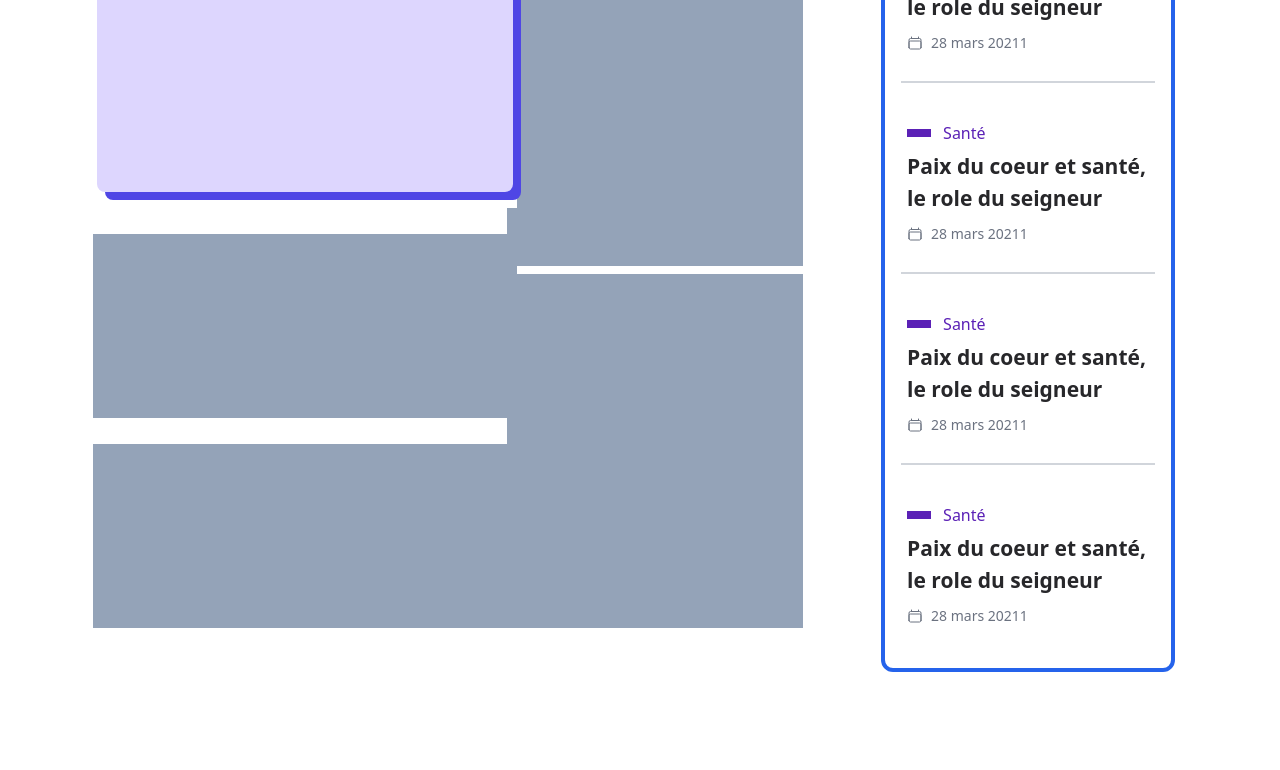
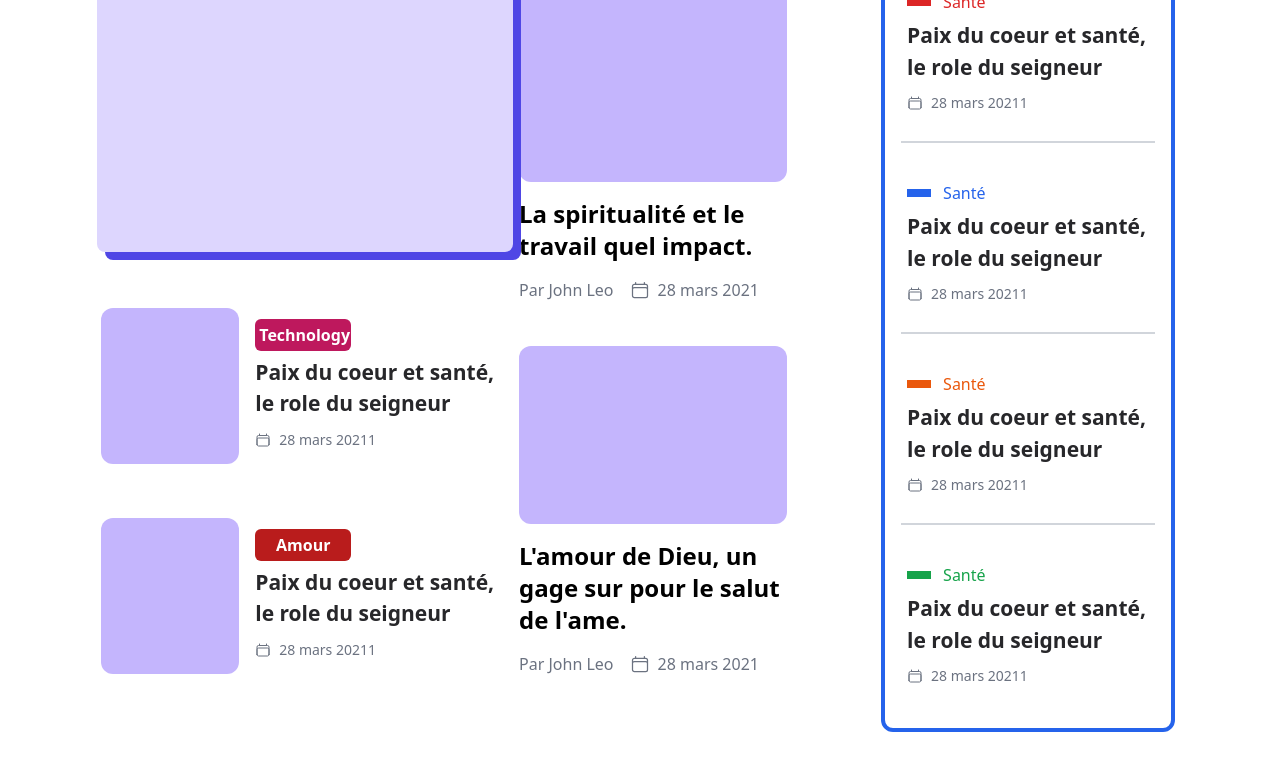
Before and after one commit to giogio2305/Ecc-church, a Vue app: page / in a window 1280 px wide. Shown: the part 1380-2150 px from the top of the page. Built offline with nearby package versions, Linux system fonts and the light colour scheme.

Commit message:
25-01-23 13:58

```diff
--- a/src/components/AboutUs.vue
+++ b/src/components/AboutUs.vue
@@ -55,12 +55,59 @@ import { RouterLink, RouterView } from 'vue-router'
                     <div class="absolute  ml-2 mt-2 flex items-center justify-center h-[276px] w-[416px] bg-indigo-600 rounded-lg"></div>
                     <div class="relative flex items-center justify-center h-[276px] w-[416px] bg-violet-200 rounded-lg"></div>
                 </div>
-                <div class="fle flex-col w-[296px] h-[354px] ml-6 bg-slate-400">
-                        <div></div>
+                <div class="flex flex-col items-start justify-start w-[296px] h-[354px] ml-6 bg-white p-3">
+                        <div class="h-[198px] w-[268px] bg-violet-300 rounded-xl"></div>
+                        <h1 class="font-semibold text-2xl my-4 text-left">La spiritualité et le travail quel impact.</h1>
+                        <span class="flex">
+                        <h6 class="font-normal text-gray-500 text-base mr-4">Par John Leo</h6>
+                        <h6 class="flex items-center font-normal text-gray-500 text-base">
+                            <svg xmlns="http://www.w3.org/2000/svg" fill="none" viewBox="0 0 24 24" stroke-width="1.5" stroke="currentColor" class="w-5 h-5 mr-2">
+                            <path stroke-linecap="round" stroke-linejoin="round" d="M6.75 3v2.25M17.25 3v2.25M3 18.75V7.5a2.25 2.25 0 012.25-2.25h13.5A2.25 2.25 0 0121 7.5v11.25m-18 0A2.25 2.25 0 005.25 21h13.5A2.25 2.25 0 0021 18.75m-18 0v-7.5A2.25 2.25 0 015.25 9h13.5A2.25 2.25 0 0121 11.25v7.5" />
+                            </svg>
+                            28 mars 2021</h6>
+                    </span>
                 </div>
-                <div class="w-[424px] h-[184px] bg-slate-400 mt-[-40px]"></div>
-                <div class="w-[296px] h-[354px] ml-6 bg-slate-400"></div>
-                <div class="w-[424px] h-[184px] bg-slate-400 mt-[-192px]"></div>
+                <div class="flex items-center justify-center w-[424px] h-[184px] bg-white mt-[-40px] px-2">
+                    <div class="w-[240px] h-[156px] rounded-xl bg-violet-300"></div>
+                    <div class="flex flex-col ml-4">
+                        <div class="bg-pink-700 p-1 rounded-md text-white font-semibold w-24">Technology</div>
+                        <h2 class="my-1.5 font-semibold text-[21px] text-zinc-800">Paix du coeur et santé, le role du seigneur </h2>
+            <span class="flex my-1">
+                <h6 class="flex items-center font-normal text-gray-500 text-sm">
+                            <svg xmlns="http://www.w3.org/2000/svg" fill="none" viewBox="0 0 24 24" stroke-width="1.5" stroke="currentColor" class="w-4 h-4 mr-2">
+                            <path stroke-linecap="round" stroke-linejoin="round" d="M6.75 3v2.25M17.25 3v2.25M3 18.75V7.5a2.25 2.25 0 012.25-2.25h13.5A2.25 2.25 0 0121 7.5v11.25m-18 0A2.25 2.25 0 005.25 21h13.5A2.25 2.25 0 0021 18.75m-18 0v-7.5A2.25 2.25 0 015.25 9h13.5A2.25 2.25 0 0121 11.25v7.5" />
+                            </svg>
+                            28 mars 20211</h6>
+                    </span>
+                    </div>
+                </div>
+
+                <div class="flex flex-col items-start justify-start w-[296px] h-[354px] ml-6 bg-white p-3">
+                        <div class="h-[198px] w-[268px] bg-violet-300 rounded-xl"></div>
+                        <h1 class="font-semibold text-2xl my-4 text-left">L'amour de Dieu, un gage sur pour le salut de l'ame.</h1>
+                        <span class="flex">
+                        <h6 class="font-normal text-gray-500 text-base mr-4">Par John Leo</h6>
+                        <h6 class="flex items-center font-normal text-gray-500 text-base">
+                            <svg xmlns="http://www.w3.org/2000/svg" fill="none" viewBox="0 0 24 24" stroke-width="1.5" stroke="currentColor" class="w-5 h-5 mr-2">
+                            <path stroke-linecap="round" stroke-linejoin="round" d="M6.75 3v2.25M17.25 3v2.25M3 18.75V7.5a2.25 2.25 0 012.25-2.25h13.5A2.25 2.25 0 0121 7.5v11.25m-18 0A2.25 2.25 0 005.25 21h13.5A2.25 2.25 0 0021 18.75m-18 0v-7.5A2.25 2.25 0 015.25 9h13.5A2.25 2.25 0 0121 11.25v7.5" />
+                            </svg>
+                            28 mars 2021</h6>
+                    </span>
+                </div>
+                <div class="flex items-center justify-center w-[424px] h-[184px] bg-white mt-[-192px] px-2">
+                    <div class="w-[240px] h-[156px] rounded-xl bg-violet-300"></div>
+                    <div class="flex flex-col ml-4">
+                        <div class="bg-red-700 p-1 rounded-md text-white font-semibold w-24 text-center">Amour</div>
+                        <h2 class="my-1.5 font-semibold text-[21px] text-zinc-800">Paix du coeur et santé, le role du seigneur </h2>
+            <span class="flex my-1">
+                <h6 class="flex items-center font-normal text-gray-500 text-sm">
+                            <svg xmlns="http://www.w3.org/2000/svg" fill="none" viewBox="0 0 24 24" stroke-width="1.5" stroke="currentColor" class="w-4 h-4 mr-2">
+                            <path stroke-linecap="round" stroke-linejoin="round" d="M6.75 3v2.25M17.25 3v2.25M3 18.75V7.5a2.25 2.25 0 012.25-2.25h13.5A2.25 2.25 0 0121 7.5v11.25m-18 0A2.25 2.25 0 005.25 21h13.5A2.25 2.25 0 0021 18.75m-18 0v-7.5A2.25 2.25 0 015.25 9h13.5A2.25 2.25 0 0121 11.25v7.5" />
+                            </svg>
+                            28 mars 20211</h6>
+                    </span>
+                    </div>
+                </div>
             </div>
         </div>
 
@@ -74,8 +121,8 @@ import { RouterLink, RouterView } from 'vue-router'
 
         <div class="flex flex-col w-[254px] h-auto p-1.5 my-4 border-b-2 border-gray-300 pb-6">
             <div class="flex items-center justify-start w-full">
-                <div class="w-6 h-2 bg-violet-800"></div>
-                <h4 class="text-base text-violet-800 ml-3">Santé</h4>
+                <div class="w-6 h-2 bg-red-600"></div>
+                <h4 class="text-base text-red-600 ml-3">Santé</h4>
             </div>
             <h2 class="my-1.5 font-semibold text-[21px] text-zinc-800">Paix du coeur et santé, le role du seigneur </h2>
             <span class="flex my-1">
@@ -89,8 +136,8 @@ import { RouterLink, RouterView } from 'vue-router'
 
         <div class="flex flex-col w-[254px] h-auto p-1.5 my-4 border-b-2 border-gray-300 pb-6">
             <div class="flex items-center justify-start w-full">
-                <div class="w-6 h-2 bg-violet-800"></div>
-                <h4 class="text-base text-violet-800 ml-3">Santé</h4>
+                <div class="w-6 h-2 bg-blue-600"></div>
+                <h4 class="text-base text-blue-600 ml-3">Santé</h4>
             </div>
             <h2 class="my-1.5 font-semibold text-[21px] text-zinc-800">Paix du coeur et santé, le role du seigneur </h2>
             <span class="flex my-1">
@@ -104,8 +151,8 @@ import { RouterLink, RouterView } from 'vue-router'
 
         <div class="flex flex-col w-[254px] h-auto p-1.5 my-4 border-b-2 border-gray-300 pb-6">
             <div class="flex items-center justify-start w-full">
-                <div class="w-6 h-2 bg-violet-800"></div>
-                <h4 class="text-base text-violet-800 ml-3">Santé</h4>
+                <div class="w-6 h-2 bg-orange-600"></div>
+                <h4 class="text-base text-orange-600 ml-3">Santé</h4>
             </div>
             <h2 class="my-1.5 font-semibold text-[21px] text-zinc-800">Paix du coeur et santé, le role du seigneur </h2>
             <span class="flex my-1">
@@ -119,8 +166,8 @@ import { RouterLink, RouterView } from 'vue-router'
 
         <div class="flex flex-col w-[254px] h-auto p-1.5 my-4">
             <div class="flex items-center justify-start w-full">
-                <div class="w-6 h-2 bg-violet-800"></div>
-                <h4 class="text-base text-violet-800 ml-3">Santé</h4>
+                <div class="w-6 h-2 bg-green-600"></div>
+                <h4 class="text-base text-green-600 ml-3">Santé</h4>
             </div>
             <h2 class="my-1.5 font-semibold text-[21px] text-zinc-800">Paix du coeur et santé, le role du seigneur </h2>
             <span class="flex my-1">
--- a/src/components/BannerCards.vue
+++ b/src/components/BannerCards.vue
@@ -1,6 +1,6 @@
 <script setup></script>
 <template>
-    <div class="md:flex flex-col md:flex-row items-center justify-start w-[96%] mx-auto md:h-[100vh] bg-white p-1 mb-3">
+    <div class="md:flex flex-col md:flex-row items-center justify-start w-[96%] mx-auto md:h-[100vh] bg-white p-1 mb-10">
 
             <div class="flex flex-col w-[84%] md:w-[23%] h-full">
                 <div class="flex flex-col m-6">
--- a/src/components/BlogSection.vue
+++ b/src/components/BlogSection.vue
@@ -65,33 +65,37 @@ import { RouterLink, RouterView } from 'vue-router'
 
         </div>
     </div> -->
-    <div class="flex items-center justify-start w-[88%] h-auto my-20 mx-auto bg-white">
-        <div class="flex flex-col w-[65%] h-[674px]  p-4">
+    <div class="flex items-center justify-start w-[88%]  h-auto my-12 mx-auto bg-white">
+        <div class="flex flex-col w-[64%] h-[674px]  p-4">
             <div class="flex items-center justify-start">
                 <div class="w-5 h-5 bg-blue-600 rounded-full mx-4"></div>
                 <h1 class="font-bold text-3xl text-zinc-800 mr-6">Notre Blog</h1>
-                <div class="w-[68%] h-4 bg-gray-300"></div>
+                <div class="w-[60%] h-4 bg-gray-300"></div>
             </div>
 
             <div class="flex w-full h-full my-8">
-                <div class="h-[580px] w-[488px] bg-slate-600">
-
+                <div class="h-[580px] w-[488px] bg-white">
+                    <div class="relative flex items-center justify-center w-full h-full">
+                <div class="h-[572px] w-[480px] rounded-md overflow-clip">
+                    <img src="../assets/mct.jpg" class="w-full h-full object-cover"/>
+                </div>
+                <div class=" absolute bottom-0 flex flex-col items-center justify-center w-[88%] md:min-h-[6%] p-6 rounded-t-md bg-white">
+                    <div class="w-28 p-1.5 rounded-md bg-blue-600 text-white text-center font-semibold mt-[-40px] my-4">La Foi</div>
+                    <h1 class="font-bold text-xl md:text-3xl text-zinc-800 text-center">Fragan expert Gan ce parfums aurait actrice.</h1>
+                    <span class="flex my-4">
+                        <h6 class="font-normal text-gray-500 text-base mr-4">Par John Leo</h6>
+                        <h6 class="flex items-center font-normal text-gray-500 text-base">
+                            <svg xmlns="http://www.w3.org/2000/svg" fill="none" viewBox="0 0 24 24" stroke-width="1.5" stroke="currentColor" class="w-5 h-5 mr-2">
+                            <path stroke-linecap="round" stroke-linejoin="round" d="M6.75 3v2.25M17.25 3v2.25M3 18.75V7.5a2.25 2.25 0 012.25-2.25h13.5A2.25 2.25 0 0121 7.5v11.25m-18 0A2.25 2.25 0 005.25 21h13.5A2.25 2.25 0 0021 18.75m-18 0v-7.5A2.25 2.25 0 015.25 9h13.5A2.25 2.25 0 0121 11.25v7.5" />
+                            </svg>
+                            28 mars 20211</h6>
+                    </span>
+                </div>
+            </div>
                 </div>
 
-                <div class="flex flex-col h-[580px] w-[248px] bg-slate-700 ml-2"></div>
-            </div>
-        </div>
-
-        <div class="flex flex-col items-start justify-start w-[35%] h-[674px]">
-            <div class="flex flex-col  items-center justify-center w-[96%] h-full p-1 -mt-4">
-                <div class="flex items-center justify-start w-full">
-                <div class="w-5 h-5 bg-blue-600 rounded-full mx-4"></div>
-                <h1 class="font-bold text-3xl text-zinc-800 mr-4">Social</h1>
-                <div class="w-[48%] h-4 bg-gray-300"></div>
-            </div>
-
-
-        <div class="flex flex-col w-[254px] h-auto p-1.5 my-4 border-b-2 border-gray-300 pb-6">
+                <div class="flex flex-col h-[580px] w-[264px] bg-white p-4 ml-2">
+                    <div class="flex flex-col w-[254px] h-auto p-1.5 my-7">
             <div class="flex items-center justify-start w-full">
                 <div class="w-6 h-2 bg-violet-800"></div>
                 <h4 class="text-base text-violet-800 ml-3">Santé</h4>
@@ -106,13 +110,12 @@ import { RouterLink, RouterView } from 'vue-router'
                     </span>
         </div>
 
-
-        <div class="flex flex-col w-[254px] h-auto p-1.5 my-4 border-b-2 border-gray-300 pb-6">
+        <div class="flex flex-col w-[254px] h-auto p-1.5 my-7">
             <div class="flex items-center justify-start w-full">
-                <div class="w-6 h-2 bg-violet-800"></div>
-                <h4 class="text-base text-violet-800 ml-3">Santé</h4>
+                <div class="w-6 h-2 bg-orange-600"></div>
+                <h4 class="text-base text-orange-600 ml-3">Bien-etre</h4>
             </div>
-            <h2 class="my-1.5 font-semibold text-[21px] text-zinc-800">Paix du coeur et santé, le role du seigneur </h2>
+            <h2 class="my-1.5 font-semibold text-[20px] text-zinc-800">Les bienfaits des cantiques religieux</h2>
             <span class="flex my-1">
                 <h6 class="flex items-center font-normal text-gray-500 text-sm">
                             <svg xmlns="http://www.w3.org/2000/svg" fill="none" viewBox="0 0 24 24" stroke-width="1.5" stroke="currentColor" class="w-4 h-4 mr-2">
@@ -122,12 +125,12 @@ import { RouterLink, RouterView } from 'vue-router'
                     </span>
         </div>
 
-        <div class="flex flex-col w-[254px] h-auto p-1.5 my-4">
+        <div class="flex flex-col w-[254px] h-auto p-1.5 my-7 ">
             <div class="flex items-center justify-start w-full">
-                <div class="w-6 h-2 bg-violet-800"></div>
-                <h4 class="text-base text-violet-800 ml-3">Santé</h4>
+                <div class="w-6 h-2 bg-blue-600"></div>
+                <h4 class="text-base text-blue-600 ml-3">Enfants</h4>
             </div>
-            <h2 class="my-1.5 font-semibold text-[21px] text-zinc-800">Paix du coeur et santé, le role du seigneur </h2>
+            <h2 class="my-1.5 font-semibold text-[20px] text-zinc-800">Excursions des monuments symboliques</h2>
             <span class="flex my-1">
                 <h6 class="flex items-center font-normal text-gray-500 text-sm">
                             <svg xmlns="http://www.w3.org/2000/svg" fill="none" viewBox="0 0 24 24" stroke-width="1.5" stroke="currentColor" class="w-4 h-4 mr-2">
@@ -136,6 +139,80 @@ import { RouterLink, RouterView } from 'vue-router'
                             28 mars 20211</h6>
                     </span>
         </div>
+                </div>
+            </div>
+        </div>
+
+        <div class="flex flex-col items-center justify-center w-[34%] h-[674px] ml-5">
+            <div class="flex flex-col  items-center justify-center w-[96%] h-full p-1 -mt-4">
+                <div class="flex items-center justify-start w-full">
+                <div class="w-5 h-5 bg-blue-600 rounded-full mx-4"></div>
+                <h1 class="font-bold text-3xl text-zinc-800 mr-4">Social</h1>
+                <div class="w-[48%] h-4 bg-gray-300"></div>
+            </div>
+                <div class="grid grid-cols-2 gap-2 w-full my-8">
+                    <div class="flex w-[160px] h-auto p-2 rounded-md bg-blue-600">
+                        <div class="w-8 h-8 rounded-full bg-blue-700"></div>
+                        <div class="flex flex-col ml-2">
+                            <h6 class="font-semibold text-white text-sm">12M</h6>
+                            <h6 class="font-normal text-white text-xs">Fans</h6>
+                        </div>
+                    </div>
+
+                    <div class="flex w-[160px] h-auto p-2 rounded-md bg-blue-400">
+                        <div class="w-8 h-8 rounded-full bg-blue-500"></div>
+                        <div class="flex flex-col ml-2">
+                            <h6 class="font-semibold text-white text-sm">12M</h6>
+                            <h6 class="font-normal text-white text-xs">Followers</h6>
+                        </div>
+                    </div>
+
+                    <div class="flex w-[160px] h-auto p-2 rounded-md bg-red-700">
+                        <div class="w-8 h-8 rounded-full bg-red-800"></div>
+                        <div class="flex flex-col ml-2">
+                            <h6 class="font-semibold text-white text-sm">13k</h6>
+                            <h6 class="font-normal text-white text-xs">Followers</h6>
+                        </div>
+                    </div>
+
+                    <div class="flex w-[160px] h-auto p-2 rounded-md bg-pink-500">
+                        <div class="w-8 h-8 rounded-full bg-pink-600"></div>
+                        <div class="flex flex-col ml-2">
+                            <h6 class="font-semibold text-white text-sm">6m</h6>
+                            <h6 class="font-normal text-white text-xs">Followers</h6>
+                        </div>
+                    </div>
+
+                    <div class="flex w-[160px] h-auto p-2 rounded-md bg-violet-700">
+                        <div class="w-8 h-8 rounded-full bg-violet-800"></div>
+                        <div class="flex flex-col ml-2">
+                            <h6 class="font-semibold text-white text-sm">46m</h6>
+                            <h6 class="font-normal text-white text-xs">Followers</h6>
+                        </div>
+                    </div>
+
+                    <div class="flex w-[160px] h-auto p-2 rounded-md bg-red-600">
+                        <div class="w-8 h-8 rounded-full bg-red-800"></div>
+                        <div class="flex flex-col ml-2">
+                            <h6 class="font-semibold text-white text-sm">12k</h6>
+                            <h6 class="font-normal text-white text-xs">Subscribers</h6>
+                        </div>
+                    </div>
+                </div>
+
+                <div class="flex flex-col items-center justify-center  w-[364px] h-[320px] bg-blue-500 text-white rounded-md">
+                <svg xmlns="http://www.w3.org/2000/svg" fill="none" viewBox="0 0 24 24" stroke-width="1.5" stroke="currentColor" class="my-4 w-8 h-8">
+                <path stroke-linecap="round" stroke-linejoin="round" d="M2.25 6.75c0 8.284 6.716 15 15 15h2.25a2.25 2.25 0 002.25-2.25v-1.372c0-.516-.351-.966-.852-1.091l-4.423-1.106c-.44-.11-.902.055-1.173.417l-.97 1.293c-.282.376-.769.542-1.21.38a12.035 12.035 0 01-7.143-7.143c-.162-.441.004-.928.38-1.21l1.293-.97c.363-.271.527-.734.417-1.173L6.963 3.102a1.125 1.125 0 00-1.091-.852H4.5A2.25 2.25 0 002.25 4.5v2.25z" />
+                </svg>
+                <h2 class="font-medium text-white text-xl">Conatctez-nous</h2>
+                <hr class="bg-white w-[10%] h-1 my-4"/>
+                <h4 class="text-white text-md">684 West College St. Sun City. USA.</h4>
+                <h4 class="text-white text-md my-4">+8(123) 985 789.</h4>
+                <h4 class="text-white text-md">eccChurch@gmail.com</h4>
+
+                <router-link to="/contacts"><button class="p-3 bg-white text-blue-500 rounded-sm my-4">Nous contacter</button></router-link>
+
+            </div>
             </div>
         </div>
     </div>
--- a/src/components/DonateSection.vue
+++ b/src/components/DonateSection.vue
@@ -17,7 +17,7 @@
         <button class="my-4 p-3  border-blue-400 border-2 text-white">Faire un Don en Ligne</button>
         </div>
             </div> -->
-<div class='relative flex items-center justify-center w-[88%] h-[240px] bg-indigo-600 rounded-xl mx-auto'>
+<div class='relative flex items-center justify-center w-[88%] h-[240px] bg-indigo-600 rounded-xl mx-auto my-10'>
     <div class="absolute bg-[url('../assets/newsletter_bg.png')] bg-cover w-full h-full"></div>
     <div class="relative w-full flex items-center justify-between px-40">
         <div class="flex flex-col w-[468px] mr-6">
--- a/src/components/EventCards.vue
+++ b/src/components/EventCards.vue
@@ -2,7 +2,7 @@
 import { RouterLink, RouterView } from 'vue-router'
 </script>
 <template>
-    <div class="relative flex items-center justify-start p-4 w-[88%] mx-auto mt-[28px] bg-slate-200">
+    <div class="relative flex items-center justify-start p-4 w-[88%] mx-auto mt-[28px] bg-gray-100 my-8">
         <div class="flex items-center justify-center mr-4  w-40 h-40 rounded-full bg-rose-700 text-white">
             <h1 class="text-xl text-center font-semibold">Evenements à venir</h1>
         </div>
--- a/src/views/Home.vue
+++ b/src/views/Home.vue
@@ -19,7 +19,7 @@ import Footer from '../components/Footer.vue';
     <AboutUs/>
     <DonateSection/>
     <Ministries/>
-    <ContactSection/>
+    <!-- <ContactSection/> -->
     <BlogSection/>
     <Footer/>
   </div>
```
